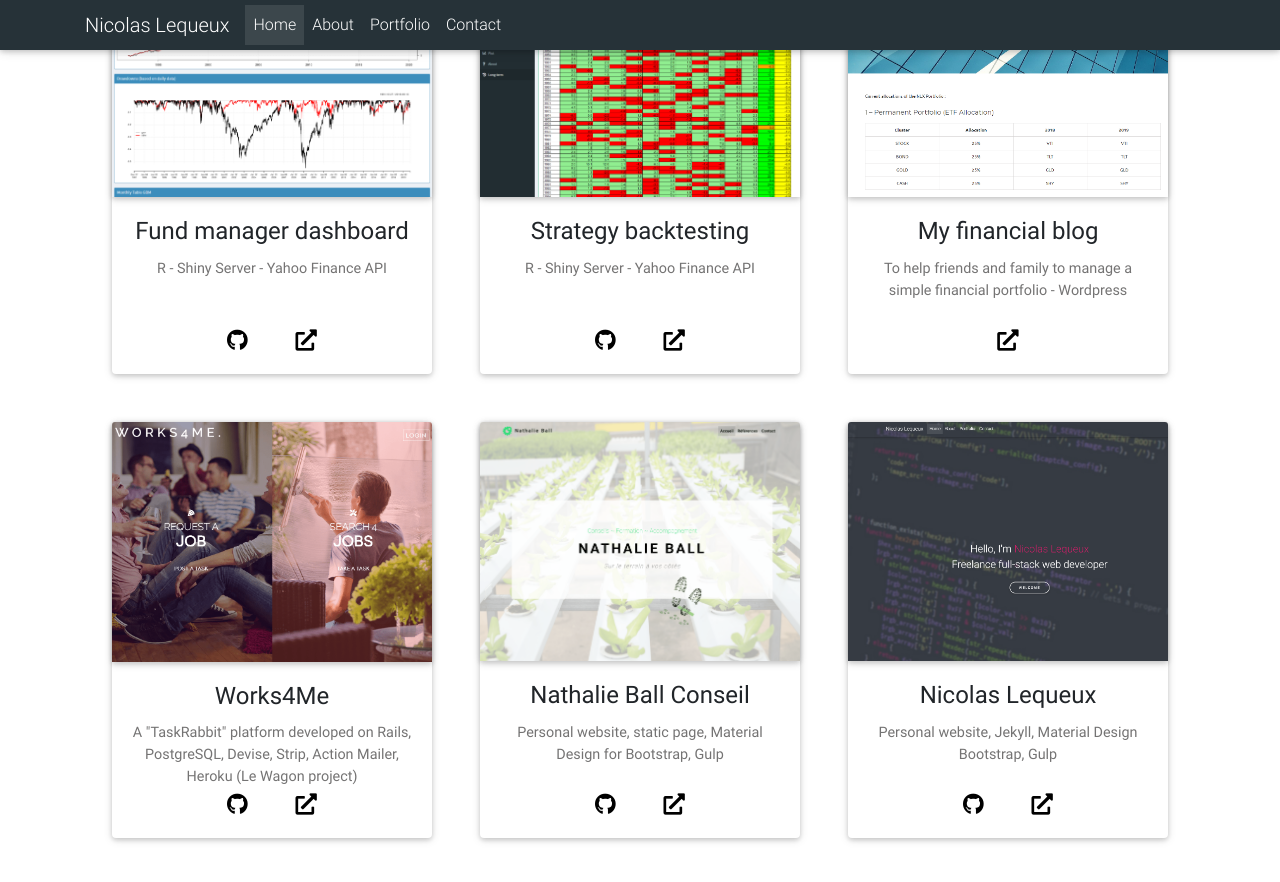
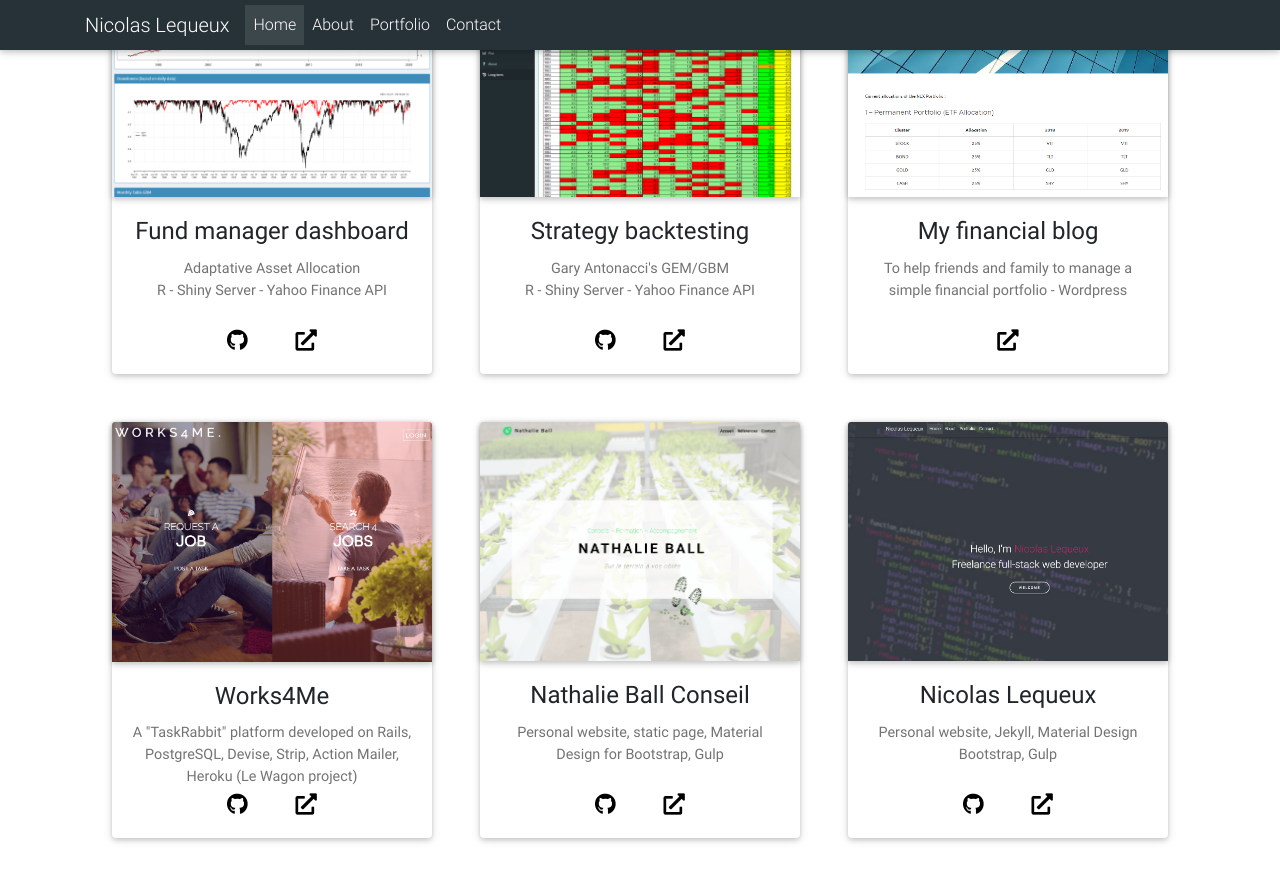
Before and after one commit to nicolaslequeux/nicolas-lequeux, a Jekyll site: the page built from index.md, in a window 1280 px wide and 900 px high, scrolled down 2575 px. Shown: the top 882 px of the window. Built offline with Jekyll 4.4.1, drawn with Linux system fonts in a browser that asks for light colours; nearby versions of some CDN libraries.

Commit message:
addition trading area

```diff
--- a/_includes/about.html
+++ b/_includes/about.html
@@ -145,15 +145,15 @@
                 <div class="card-header text-center">Others</div>
                 <div class="card-body pb-0">
                     <div class="d-flex flex-wrap justify-content-around">
-                        <div class="px-1">
+                        <div class="px-1 text-center">
                             <img class="skill-img" src="assets/img/skills/react.png" alt="R">
                             <P class="text-center grey-text mt-2">React</P>
                         </div>
-                        <div class="px-1">
+                        <div class="px-1 text-center">
                             <img class="skill-img" src="assets/img/skills/r.png" alt="R">
                             <P class="text-center grey-text mt-2">R</P>
                         </div>
-                        <div class="px-1">
+                        <div class="px-1 text-center">
                             <img class="skill-img" src="assets/img/skills/r-shiny.jpg" alt="R-Shiny">
                             <P class="text-center grey-text mt-2">R-Shiny</P>
                         </div>
@@ -165,19 +165,19 @@
                 <div class="card-header text-center">Trading</div>
                 <div class="card-body pb-0">
                     <div class="d-flex flex-wrap justify-content-around">
-                        <div class="px-1">
+                        <div class="px-1 text-center">
                             <img class="skill-img" src="assets/img/skills/tt.png" alt="R">
                             <P class="text-center grey-text mt-2">TT</P>
                         </div>
-                        <div class="px-3">
+                        <div class="px-1 text-center">
                             <img class="skill-img" src="assets/img/skills/tradestation.jpg" alt="Tradestation">
                             <P class="text-center grey-text mt-2">Tradestation</P>
                         </div>
-                        <div class="pl-3">
+                        <div class="px-1 text-center">
                             <img class="skill-img" src="assets/img/skills/multicharts.jpg" alt="Multicharts">
                             <P class="text-center grey-text mt-2">Multicharts</P>
                         </div>
-                        <div class="pl-3">
+                        <div class="px-1 text-center">
                             <img class="skill-img" src="assets/img/skills/ib.png" alt="Multicharts">
                             <P class="text-center grey-text mt-2">IB</P>
                         </div>
--- a/_includes/portfolio.html
+++ b/_includes/portfolio.html
@@ -13,6 +13,7 @@
             <div class="card-body">
                 <div class="card-portfolio-text">
                     <h4 class="card-title text-center"><a>Fund manager dashboard</a></h4>
+                    <p class="card-text text-center mb-0">Adaptative Asset Allocation</p>
                     <p class="card-text text-center">R - Shiny Server - Yahoo Finance API</p>
                 </div>
                 <ul class="list-inline text-center card-portfolio-list-link">
@@ -35,6 +36,7 @@
             <div class="card-body">
                 <div class="card-portfolio-text">
                     <h4 class="card-title text-center"><a>Strategy backtesting</a></h4>
+                    <p class="card-text text-center mb-0">Gary Antonacci's GEM/GBM</p>
                     <p class="card-text text-center">R - Shiny Server - Yahoo Finance API</p>
                 </div>
                 <ul class="list-inline text-center card-portfolio-list-link">
```
